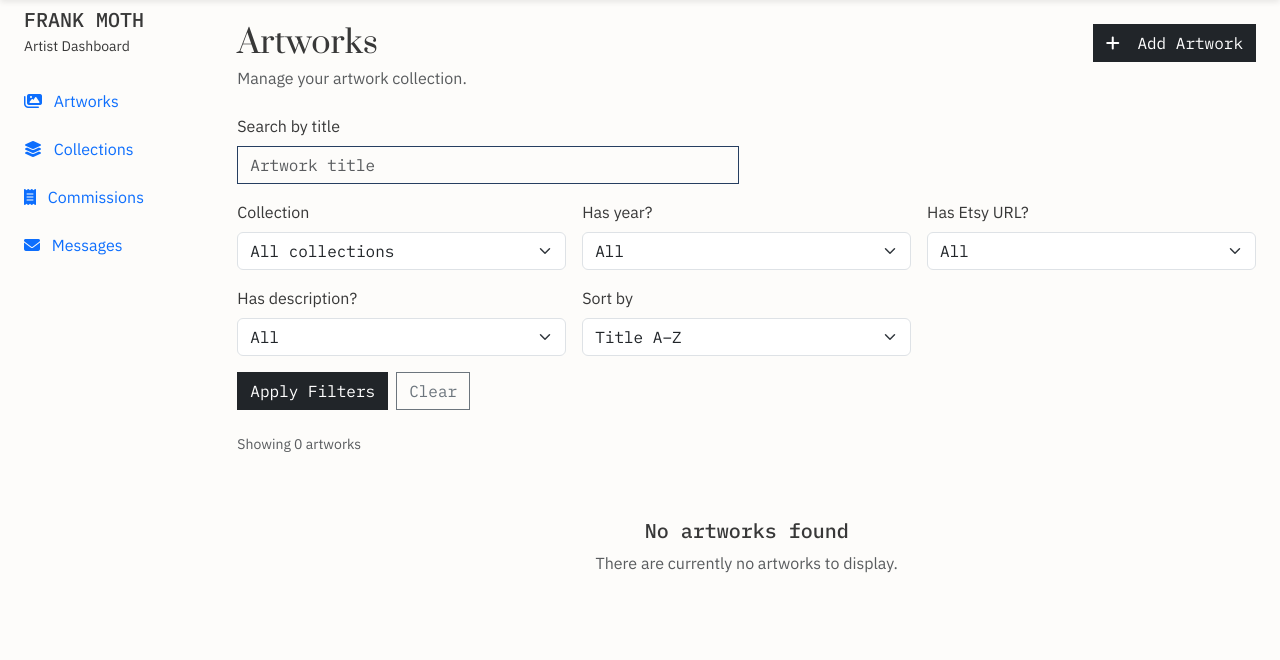
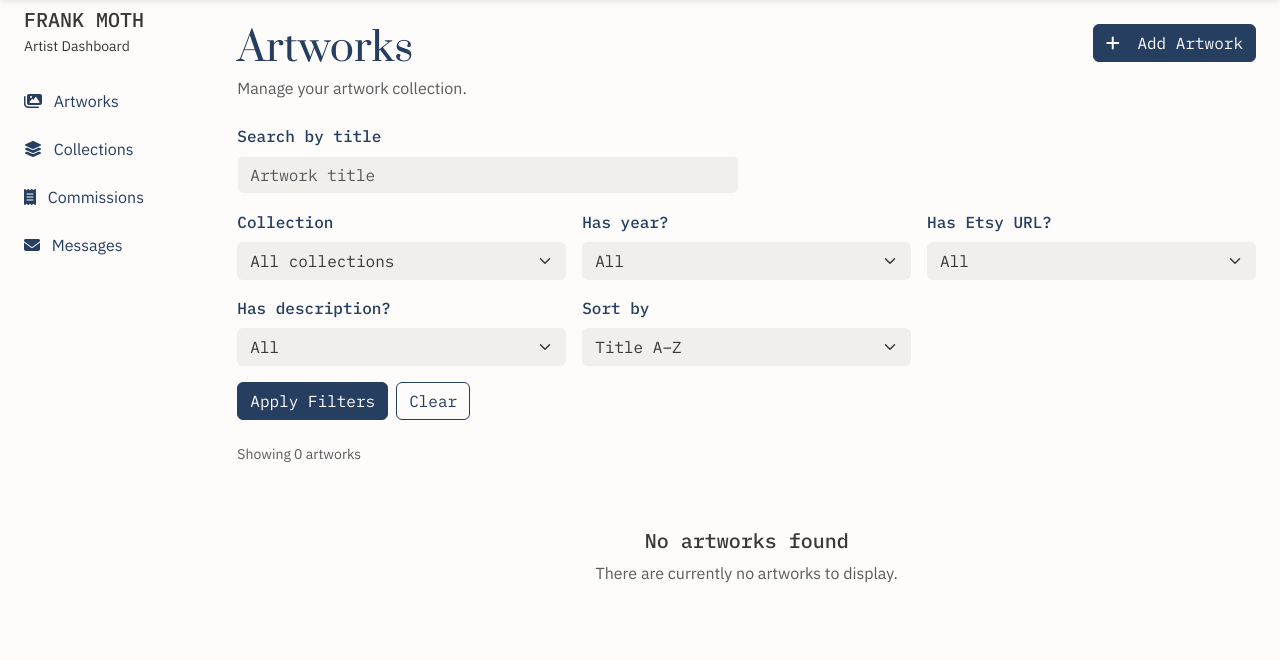
Before and after one commit to angela64711/fourth-milestone-project, a Django app: page /dashboard/ in a window 1280 px wide. Shown: the part 79-739 px from the top of the page. Run offline with Django 5.2, Linux system fonts and the light colour scheme; the visitor is signed in with stand-in values (Sample User, id 1); data that the repository does not hold is empty; some libraries are stand-ins or nearby versions.

Commit message:
Implemented artwork sorting and refined dashboard styling, including search fields, dropdowns, buttons, sidebar navigation, and pagination.

```diff
--- a/dashboard/templates/dashboard/artwork_list.html
+++ b/dashboard/templates/dashboard/artwork_list.html
@@ -1,4 +1,3 @@
-
 {% extends "base.html" %}
 {% load static %}
 
@@ -22,35 +21,29 @@
                 <ul class="nav flex-column gap-2">
 
                     <li class="nav-item">
-                        <a class="nav-link active"
-                           href="{% url 'dashboard:home' %}"
-                           aria-current="page">
-                            <i class="fa-solid fa-images me-2"
-                               aria-hidden="true"></i>
+                        <a class="nav-link active" href="{% url 'dashboard:home' %}" aria-current="page">
+                            <i class="fa-solid fa-images me-2" aria-hidden="true"></i>
                             Artworks
                         </a>
                     </li>
 
                     <li class="nav-item">
                         <span class="nav-link">
-                            <i class="fa-solid fa-layer-group me-2"
-                               aria-hidden="true"></i>
+                            <i class="fa-solid fa-layer-group me-2" aria-hidden="true"></i>
                             Collections
                         </span>
                     </li>
 
                     <li class="nav-item">
                         <span class="nav-link">
-                            <i class="fa-solid fa-receipt me-2"
-                               aria-hidden="true"></i>
+                            <i class="fa-solid fa-receipt me-2" aria-hidden="true"></i>
                             Commissions
                         </span>
                     </li>
 
                     <li class="nav-item">
                         <span class="nav-link">
-                            <i class="fa-solid fa-envelope me-2"
-                               aria-hidden="true"></i>
+                            <i class="fa-solid fa-envelope me-2" aria-hidden="true"></i>
                             Messages
                         </span>
                     </li>
@@ -61,8 +54,7 @@
         </aside>
 
         <!-- Artwork management -->
-        <section class="col-12 col-lg-9 col-xl-10 p-3 p-lg-4"
-                 aria-labelledby="artwork-management-heading">
+        <section class="col-12 col-lg-9 col-xl-10 p-3 p-lg-4" aria-labelledby="artwork-management-heading">
 
             <!-- Heading and add action -->
             <div class="d-flex flex-column flex-sm-row
@@ -70,8 +62,7 @@
                         gap-3 mb-4">
 
                 <div>
-                    <h1 id="artwork-management-heading"
-                        class="h2 mb-1">
+                    <h1 id="artwork-management-heading" class="mb-1">
                         Artworks
                     </h1>
                     <p class="text-body-secondary mb-0">
@@ -81,8 +72,7 @@
 
                 <!-- Link will be added with the create view -->
                 <span class="btn btn-dark align-self-start">
-                    <i class="fa-solid fa-plus me-2"
-                       aria-hidden="true"></i>
+                    <i class="fa-solid fa-plus me-2" aria-hidden="true"></i>
                     Add Artwork
                 </span>
             </div>
@@ -97,10 +87,8 @@
                         <label for="artwork-search" class="form-label">
                             Search by title
                         </label>
-                        <input id="artwork-search" class="form-control"
-                            type="search" name="q"
-                            value="{{ request.GET.q }}"
-                            placeholder="Artwork title">
+                        <input id="artwork-search" class="form-control" type="search" name="q"
+                            value="{{ request.GET.q }}" placeholder="Artwork title">
                     </div>
 
                     <!-- Dropdown filters -->
@@ -128,8 +116,10 @@
                                 </label>
                                 <select id="year-filter" class="form-select" name="year">
                                     <option value="">All</option>
-                                    <option value="present" {% if selected_year == "present" %}selected{% endif %}>Yes</option>
-                                    <option value="missing" {% if selected_year == "missing" %}selected{% endif %}>No</option>
+                                    <option value="present" {% if selected_year == "present" %}selected{% endif %}>Yes
+                                    </option>
+                                    <option value="missing" {% if selected_year == "missing" %}selected{% endif %}>No
+                                    </option>
                                 </select>
                             </div>
 
@@ -139,8 +129,10 @@
                                 </label>
                                 <select id="etsy-filter" class="form-select" name="etsy">
                                     <option value="">All</option>
-                                    <option value="present" {% if selected_etsy == "present" %}selected{% endif %}>Yes</option>
-                                    <option value="missing" {% if selected_etsy == "missing" %}selected{% endif %}>No</option>
+                                    <option value="present" {% if selected_etsy == "present" %}selected{% endif %}>Yes
+                                    </option>
+                                    <option value="missing" {% if selected_etsy == "missing" %}selected{% endif %}>No
+                                    </option>
                                 </select>
                             </div>
 
@@ -150,8 +142,10 @@
                                 </label>
                                 <select id="description-filter" class="form-select" name="description">
                                     <option value="">All</option>
-                                    <option value="present" {% if selected_description == "present" %}selected{% endif %}>Yes</option>
-                                    <option value="missing" {% if selected_description == "missing" %}selected{% endif %}>No</option>
+                                    <option value="present"
+                                        {% if selected_description == "present" %}selected{% endif %}>Yes</option>
+                                    <option value="missing"
+                                        {% if selected_description == "missing" %}selected{% endif %}>No</option>
                                 </select>
                             </div>
 
@@ -160,9 +154,17 @@
                                     Sort by
                                 </label>
                                 <select id="sort-filter" class="form-select" name="sort">
-                                    <option value="title">Title A–Z</option>
-                                    <option value="year">Artwork year</option>
-                                    <option value="recent">Recently added</option>
+
+                                    <option value="title" {% if selected_sort == "title" %}selected{% endif %}>
+                                        Title A–Z
+                                    </option>
+                                    <option value="year" {% if selected_sort == "year" %}selected{% endif %}>
+                                        Artwork year
+                                    </option>
+                                    <option value="recent" {% if selected_sort == "recent" %}selected{% endif %}>
+                                        Recently added
+                                    </option>
+
                                 </select>
                             </div>
 
@@ -203,9 +205,7 @@
 
                     <article class="card h-100">
 
-                        <img src="{{ artwork.image.url }}"
-                             class="card-img-top"
-                             alt="{{ artwork.title }}"
+                        <img src="{{ artwork.image.url }}" class="card-img-top" alt="{{ artwork.title }}"
                             loading="lazy">
 
                         <div class="card-body d-flex flex-column">
@@ -223,20 +223,16 @@
                                         gap-2 mt-auto">
 
                                 <!-- Connect when edit view exists -->
-                                <span class="btn btn-sm btn-outline-secondary"
-                                      title="Edit {{ artwork.title }}">
-                                    <i class="fa-solid fa-pen"
-                                       aria-hidden="true"></i>
+                                <span class="btn btn-sm btn-outline-secondary" title="Edit {{ artwork.title }}">
+                                    <i class="fa-solid fa-pen" aria-hidden="true"></i>
                                     <span class="visually-hidden">
                                         Edit {{ artwork.title }}
                                     </span>
                                 </span>
 
                                 <!-- Connect when delete view exists -->
-                                <span class="btn btn-sm btn-outline-danger"
-                                      title="Delete {{ artwork.title }}">
-                                    <i class="fa-solid fa-trash"
-                                       aria-hidden="true"></i>
+                                <span class="btn btn-sm btn-outline-danger" title="Delete {{ artwork.title }}">
+                                    <i class="fa-solid fa-trash" aria-hidden="true"></i>
                                     <span class="visually-hidden">
                                         Delete {{ artwork.title }}
                                     </span>
@@ -262,7 +258,8 @@
             <!-- Pagination: connect after view pagination is added -->
 
             {% if page_obj.has_other_pages %}
-            <nav class="mt-4" aria-label="Artwork pagination">
+
+            <nav id="dashboard-pagination" class="mt-4" aria-label="Artwork pagination">
                 <ul class="pagination justify-content-center flex-wrap">
 
                     <!-- Previous page -->
@@ -280,7 +277,7 @@
                     <!-- Page numbers -->
                     {% for number in page_obj.paginator.page_range %}
                     <li class="page-item {% if page_obj.number == number %}active{% endif %}">
-                        <a class="page-link"
+                        <a class="page-link {% if page_obj.number == number %}active-page{% endif %}"
                             href="?{% if query_string %}{{ query_string }}&amp;{% endif %}page={{ number }}"
                             {% if page_obj.number == number %}aria-current="page"{% endif %}>
                             {{ number }}
@@ -302,6 +299,7 @@
 
                 </ul>
             </nav>
+
             {% endif %}
 
 
--- a/dashboard/views.py
+++ b/dashboard/views.py
@@ -3,7 +3,7 @@ from functools import wraps
 from django.contrib.auth.decorators import login_required
 from django.core.exceptions import PermissionDenied
 from django.core.paginator import Paginator
-from django.db.models import Q
+from django.db.models import F
 from django.shortcuts import render
 
 from artworks.models import Artwork, Collection
@@ -40,6 +40,7 @@ def artwork_list(request):
     year = request.GET.get("year", "")
     etsy = request.GET.get("etsy", "")
     description = request.GET.get("description", "")
+    sort = request.GET.get("sort", "title")
 
     # Search by artwork title
     if query:
@@ -67,8 +68,13 @@ def artwork_list(request):
     elif description == "missing":
         artworks = artworks.filter(description="")
 
-    # Keep a consistent order for pagination
-    artworks = artworks.order_by("title", "pk")
+    # Sort artworks
+    if sort == "year":
+        artworks = artworks.order_by(F("year").desc(nulls_last=True), "title", "pk")
+    elif sort == "recent":
+        artworks = artworks.order_by("-created_on", "pk")
+    else:
+        artworks = artworks.order_by("title", "pk")
 
     # Paginate the filtered queryset
     paginator = Paginator(artworks, 36)
--- a/static/css/dashboard.css
+++ b/static/css/dashboard.css
@@ -1,3 +1,146 @@
+
+
+/* Dashboard filters */
+#dashboard-layout .form-label {
+    color: var(--dark-accent-color);
+    font-family: var(--secondary-font);
+    font-weight: 500;
+}
+
+#dashboard-layout .form-control,
+#dashboard-layout .form-select {
+    background-color: var(--background-color);
+    color: var(--text-color);
+    border: 1px solid transparent;
+    border-radius: 6px;
+    transition: box-shadow 0.2s ease, border-color 0.2s ease;
+}
+
+#dashboard-layout .form-control:hover,
+#dashboard-layout .form-select:hover {
+    box-shadow: 0 2px 8px rgba(38, 62, 96, 0.15);
+}
+
+#dashboard-layout .form-control:focus,
+#dashboard-layout .form-select:focus {
+    background-color: var(--off-white-color);
+    border-color: var(--dark-accent-color);
+    box-shadow: 0 4px 12px rgba(38, 62, 96, 0.25);
+    outline: none;
+}
+
+/* Native select options: browser support varies */
+#dashboard-layout .form-select option {
+    background-color: var(--off-white-color);
+    color: var(--text-color);
+}
+
+#dashboard-layout .form-select option:checked,
+#dashboard-layout .form-select option:hover,
+#dashboard-layout .form-select option:focus {
+    background-color: var(--dark-accent-color);
+    color: var(--off-white-color);
+}
+
+/* Dashboard buttons */
+#dashboard-layout .btn {
+    border-radius: 6px;
+    transition: box-shadow 0.2s ease, transform 0.2s ease;
+}
+
+#dashboard-layout .btn:hover {
+    box-shadow: 0 3px 10px rgba(38, 62, 96, 0.2);
+    transform: translateY(-1px);
+}
+
+
+/* Dashboard primary buttons */
+#dashboard-layout .btn-dark {
+    background-color: var(--dark-accent-color);
+    border-color: var(--dark-accent-color);
+    color: var(--off-white-color);
+}
+
+
+/* Primary button hover */
+#dashboard-layout .btn-dark:hover,
+#dashboard-layout .btn-dark:focus-visible {
+    background-color: var(--accent-color);
+    border-color: var(--accent-color);
+    color: var(--dark-accent-color);
+}
+
+/* Secondary outlined button */
+#dashboard-layout .btn-outline-secondary {
+    color: var(--dark-accent-color);
+    border-color: var(--dark-accent-color);
+}
+
+#dashboard-layout .btn-outline-secondary:hover,
+#dashboard-layout .btn-outline-secondary:focus-visible {
+    background-color: var(--background-color);
+    border-color: var(--dark-accent-color);
+    color: var(--dark-accent-color);
+}
+
+
+
+/*---------------------------------------------------------- Dashboard sidebar navigation */
+
+#dashboard-sidebar .nav-link {
+    color: var(--dark-accent-color);
+    text-decoration: underline;
+    text-decoration-color: transparent;
+    text-decoration-thickness: 2px;
+    text-underline-offset: 5px;
+    transition: transform 0.2s ease, text-decoration-color 0.2s ease;
+}
+
+#dashboard-sidebar .nav-link:hover,
+#dashboard-sidebar .nav-link:focus-visible {
+    color: var(--dark-accent-color);
+    text-decoration-color: var(--accent-color);
+    transform: translateX(4px);
+}
+
+
+/* -----------------------------------------------Dashboard pagination */
+
+#dashboard-pagination .page-link {
+    background: transparent;
+    border: none;
+    border-radius: 0;
+    color: var(--dark-accent-color);
+    font-family: "IBM Plex Mono", monospace;
+    padding: 0.5rem 0.75rem;
+    box-shadow: none;
+    text-decoration: none;
+}
+
+#dashboard-pagination .page-link:hover {
+    color: var(--dark-accent-color);
+    background: transparent;
+    text-decoration: underline;
+    text-underline-offset: 0.4rem;
+}
+
+#dashboard-pagination .page-link:focus-visible {
+    outline: 2px solid var(--dark-accent-color);
+    outline-offset: 3px;
+}
+
+#dashboard-pagination .active-page {
+    font-weight: 600;
+    border-bottom: 2px solid var(--dark-accent-color);
+}
+
+#dashboard-pagination .active-page:hover {
+    text-decoration: none;
+}
+
+
+
+
 
 @media (min-width: 1400px) {
     /* Compact dashboard sidebar links */
--- a/static/css/home.css
+++ b/static/css/home.css
@@ -206,6 +206,7 @@
 #beyond-heading {
     font-family: var(--primary-font);
     font-size: clamp(1.7rem, 5.3vw, 3.5rem);
+    color: var(--dark-accent-color);
     display: flex;
     align-items: flex-end;
     justify-content: space-between;
@@ -215,7 +216,7 @@
 .beyond-dots {
     color: var(--accent-color);
     font-family: var(--secondary-font);
-    font-size: 1.125rem;
+    font-size: 1.75rem;
     white-space: nowrap;
     flex-shrink: 0;
 }
@@ -265,7 +266,7 @@
     content: "••";
     display: block;
     color: var(--accent-color);
-    font-size: 2.5rem;
+    font-size: 3rem;
     line-height: 1;
     margin-bottom: 0.5rem;
 }
@@ -396,7 +397,6 @@
     .about-intro {
         max-width: 85%;
     }
-
 }
 
 
```
Also changed, not shown: static/css/pages.css (+4 -7 lines). Lines whose indentation alone changed are shown as unchanged.
